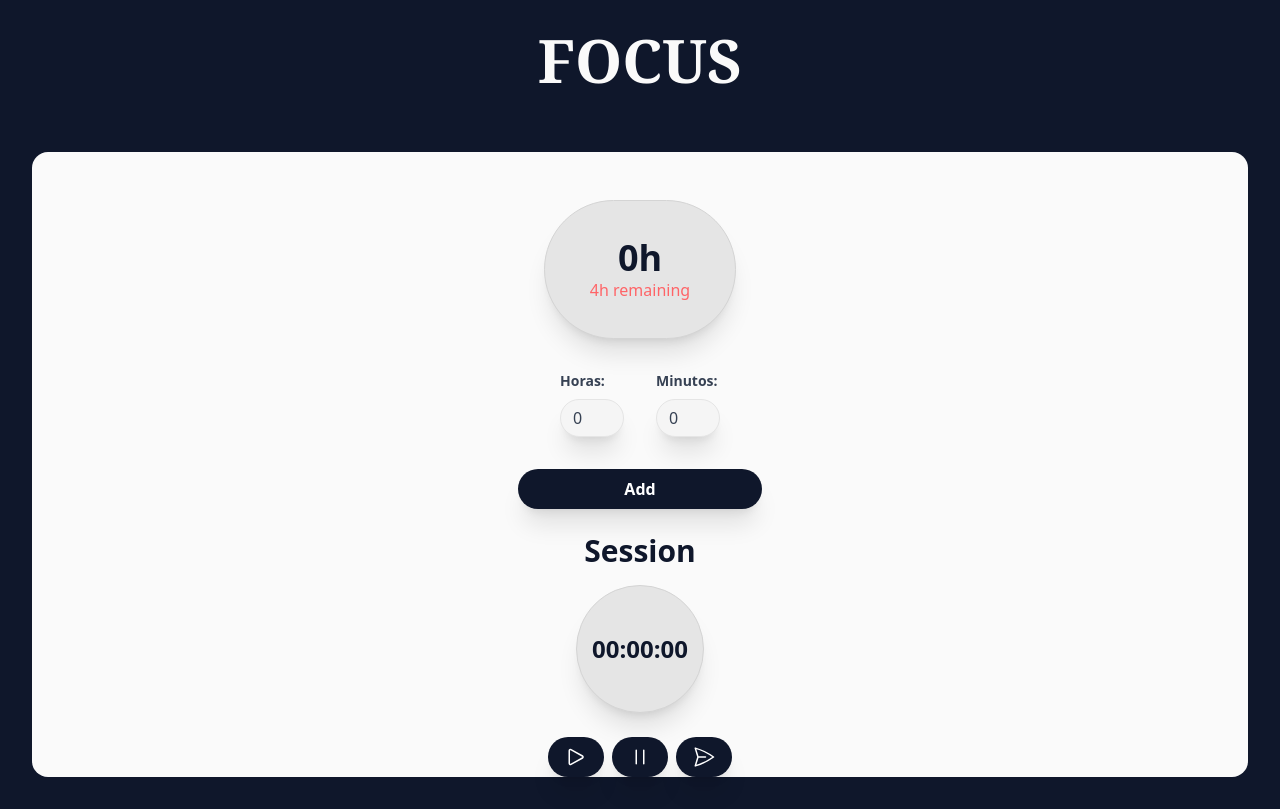
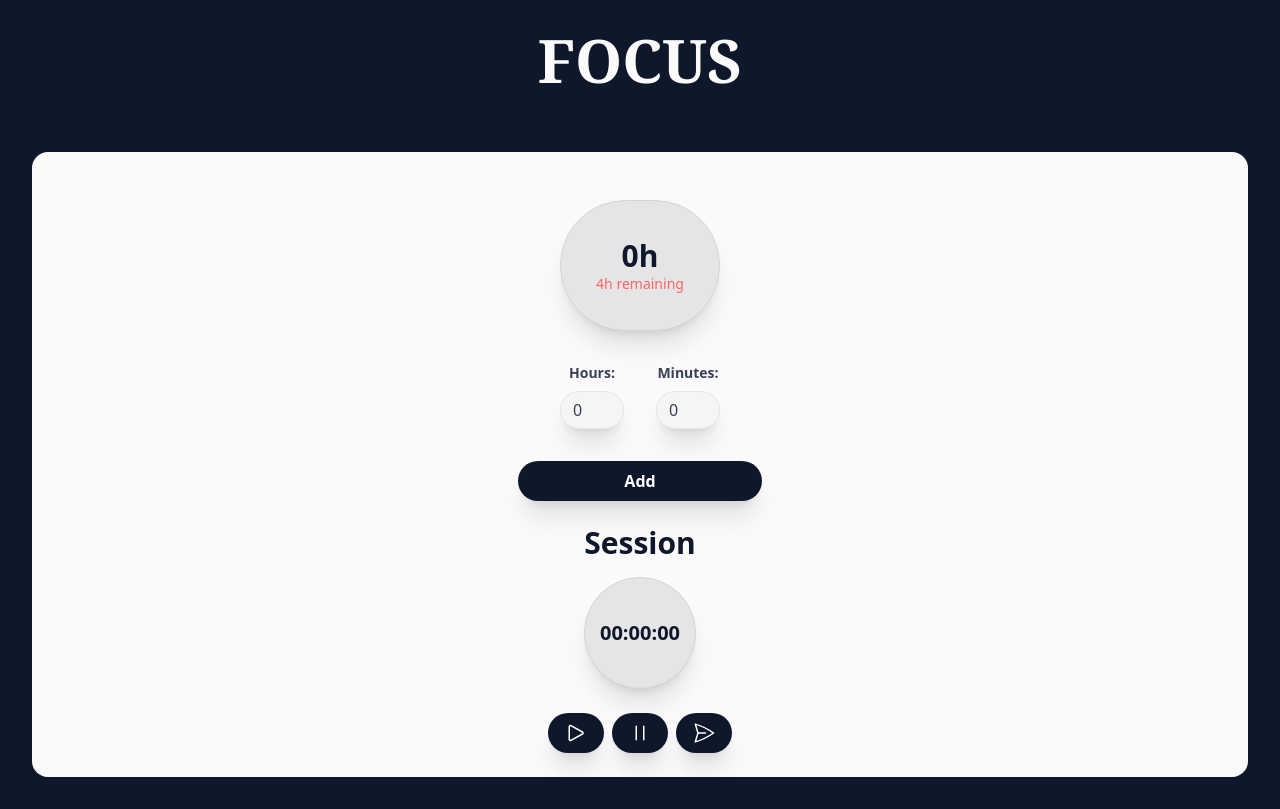
Before and after one commit to diego-marques-miranda/Focus, a React (Vite) app in the folder focus/: page / in a window 1280 px wide. Built offline with nearby package versions, Linux system fonts and the light colour scheme.

Commit message:
Style update

```diff
--- a/focus/src/App.jsx
+++ b/focus/src/App.jsx
@@ -127,16 +127,15 @@ function App() {
 
             <div className="w-full flex flex-col items-center bg-slate-900 p-8">
                 <div className="w-full flex flex-col items-center bg-neutral-50 pt-4 rounded-2xl h-[78.133vh]">
-                    <div className="mt-8 h-48 w-48 rounded-full flex flex-col items-center justify-center shadow-xl border-1 border-neutral-300 bg-neutral-200">
-                        <p className="text-4xl font-bold text-slate-900">{formatStudiedTime()}</p>
-                        <p className="text-base text-red-400">{formatRemainingTime()}</p>
+                    <div className="mt-8 h-40 w-40 rounded-full flex flex-col items-center justify-center shadow-xl border-1 border-neutral-300 bg-neutral-200">
+                        <p className="text-3xl font-bold text-slate-900">{formatStudiedTime()}</p>
+                        <p className="text-sm text-red-400">{formatRemainingTime()}</p>
                     </div>
 
                     <div className="container mx-auto flex justify-center p-4">
-                        {/* Inputs de horas e minutos (seu código existente) */}
-                        <div className="m-4">
+                        <div className="flex flex-col items-center m-4">
                             <label className="block text-gray-700 text-sm font-bold mb-2">
-                                Horas:
+                                Hours:
                             </label>
                             <input
                                 type="number"
@@ -146,9 +145,9 @@ function App() {
                             />
                         </div>
 
-                        <div className="m-4">
+                        <div className="m-4 flex flex-col items-center">
                             <label className="block text-gray-700 text-sm font-bold mb-2">
-                                Minutos:
+                                Minutes:
                             </label>
                             <input
                                 type="number"
@@ -166,11 +165,10 @@ function App() {
                         Add
                     </button>
 
-                    {/* Área do Cronômetro (seu código existente) */}
                     <div className="mt-6 flex flex-col items-center">
                         <h1 className="text-3xl font-bold text-slate-900 pb-4">Session</h1>
-                        <div className="text-2xl font-bold h-32 w-32 bg-neutral-200 border border-neutral-300 shadow-xl flex justify-center items-center rounded-full text-slate-900">{formatElapsedTime()}</div>
-                        <div className="flex mt-6">
+                        <div className="text-xl font-semibold h-28 w-28 bg-neutral-200 border border-neutral-300 shadow-xl flex justify-center items-center rounded-full text-slate-900">{formatElapsedTime()}</div>
+                        <div className="flex my-6">
                             <button
                                 onClick={startTimer}
                                 disabled={isRunning}
```
